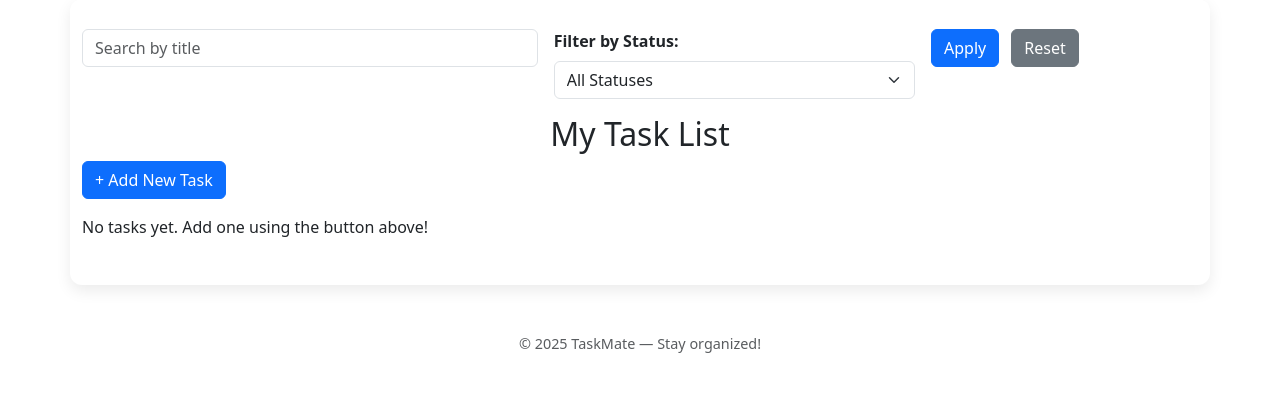
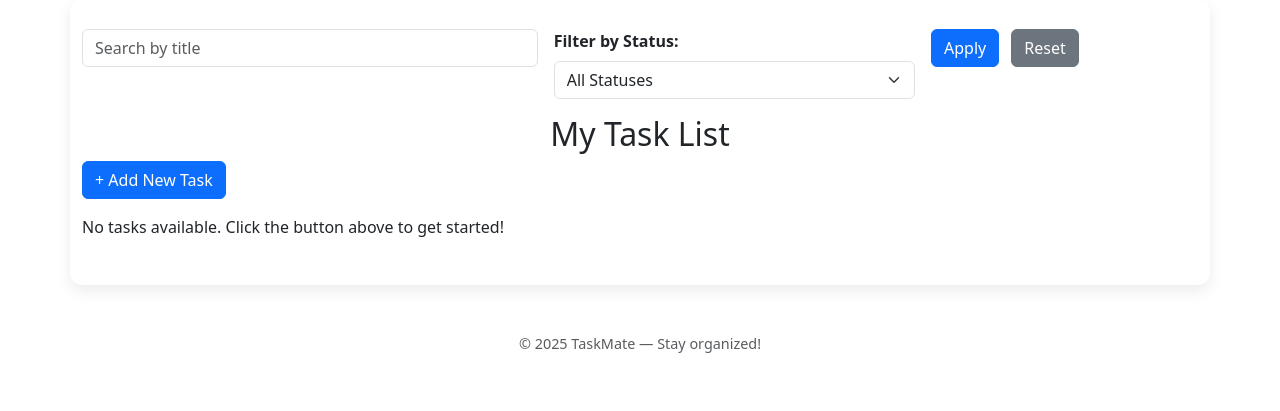
Before and after one commit to Keerthana3421/TaskMate, a Flask app: page /dashboard in a window 1280 px wide. Shown: the part 281-692 px from the top of the page. Run offline with Flask 3, Linux system fonts and the light colour scheme; a user stored in the database is signed in; data comes from the database, SQL or seed files in the repository.

Commit message:
Update dashboard.html

```diff
--- a/templates/dashboard.html
+++ b/templates/dashboard.html
@@ -62,7 +62,7 @@
         </tbody>
     </table>
 {% else %}
-    <p>No tasks yet. Add one using the button above!</p>
+    <p>No tasks available. Click the button above to get started!</p>
 {% endif %}
 
 {% endblock %}
```
